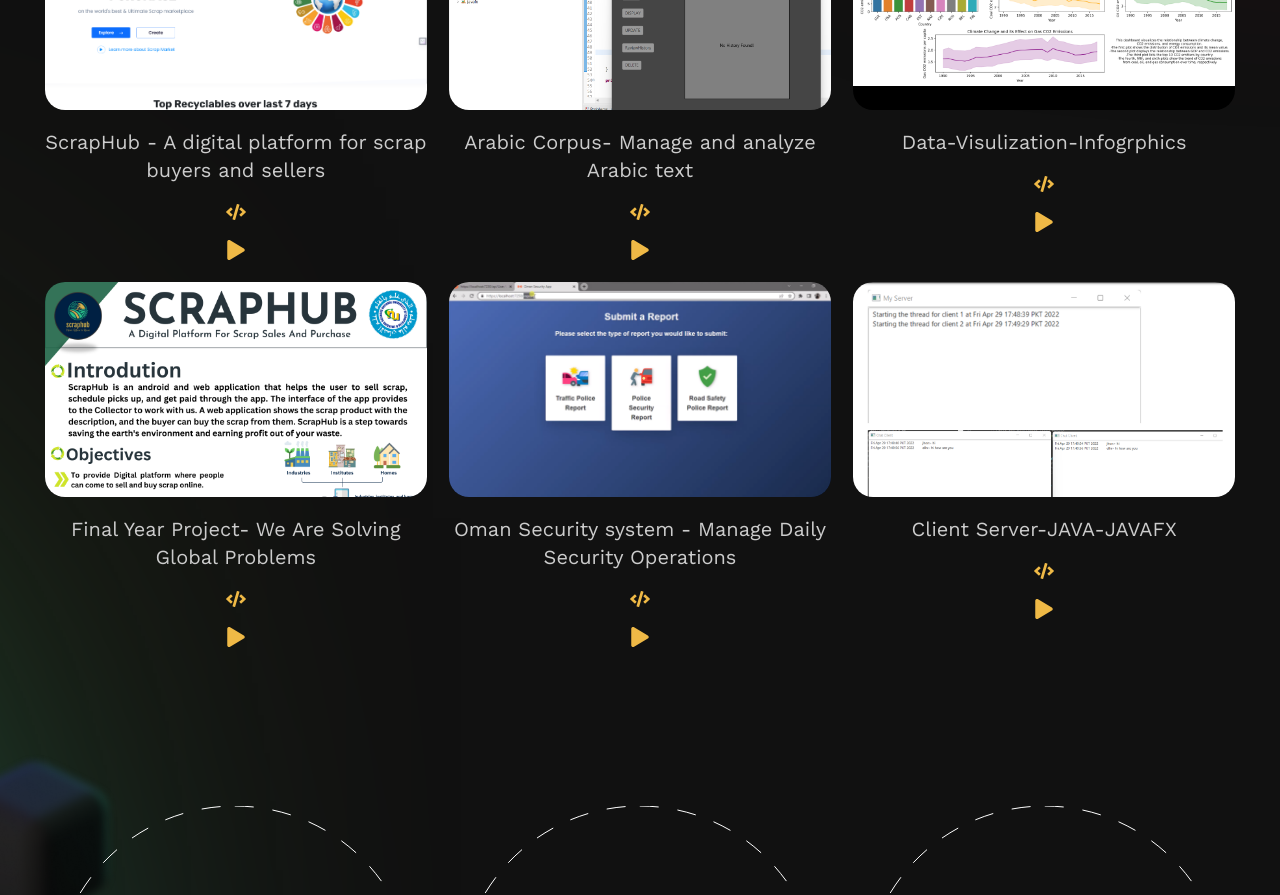
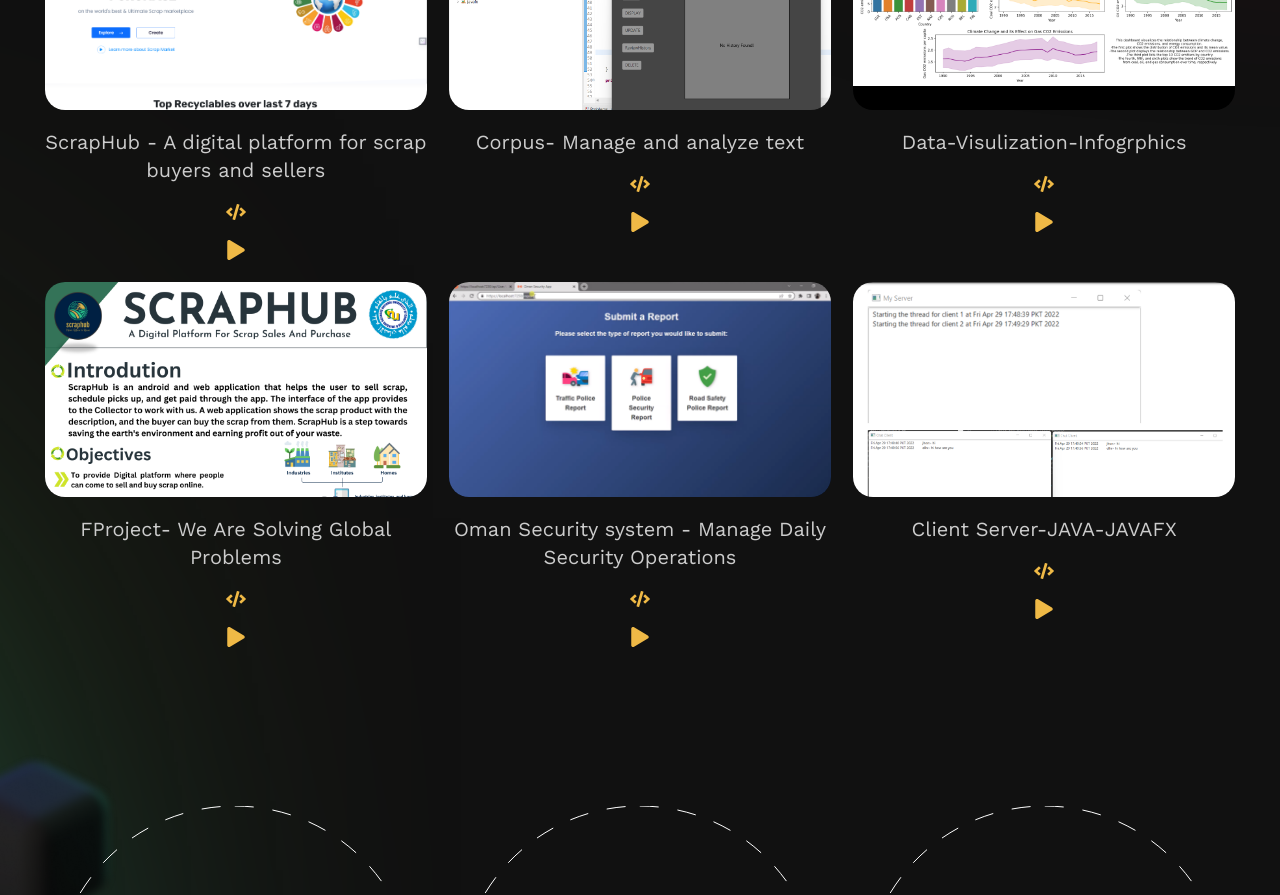
Before and after one commit to servalabs/personal-portfolio, a React (Vite) app: page / in a window 1280 px wide. Shown: the part 3300-4195 px from the top of the page. Built offline with nearby package versions, Linux system fonts and the light colour scheme.

Commit message:
Update data.js

```diff
--- a/src/data.js
+++ b/src/data.js
@@ -29,38 +29,38 @@ export const projects = [
         name: "ScrapHub - A digital platform for scrap buyers and sellers",
         image: p1,
         tags: ["dashboard", "website"],
-        codeLink: "https://github.com/Rizwan0994/ScrapHub.git",
-        // videoLink: "https://www.youtube.com/watch?v=8QZqX0ZxJZ8",
+        codeLink: "https://github.com/servalabs",
+        // videoLink: "https://www.youtube.com/",
     },
     {
-        name: "Arabic Corpus- Manage and analyze Arabic text",
+        name: "Corpus- Manage and analyze text",
         image: p2,
         tags: ["dashboard"],
-        codeLink: "https://github.com/SoftwareConstructionAndDev/project-corpus-infinity0990.git",
+        codeLink: "https://github.com/servalabs",
     },
     {
         name: "Data-Visulization-Infogrphics",
         image: p3,
         tags: ["all"],
-        codeLink: "https://github.com/Rizwan0994/Data-Visulization-Infogrphics.git",
+        codeLink: "https://github.com/servalabs",
     },
     {
-        name: "Final Year Project- We Are Solving Global Problems",
+        name: "FProject- We Are Solving Global Problems",
         image: p4,
         tags: ["mobile-app", "dashboard"],
-        codeLink: "https://github.com/Rizwan0994/ScrapHubApp.git",
+        codeLink: "https://github.com/servalabs",
     },
     {
         name: "Oman Security system - Manage Daily Security Operations",
         image: p5,
         tags: ["website", "dashboard"],
-        codeLink: "https://github.com/Rizwan0994/OmanSecurity.git",
+        codeLink: "https://github.com/servalabs",
     },
     {
         name: "Client Server-JAVA-JAVAFX",
         image: p6,
         tags: ["all"],
-        codeLink: "https://github.com/Rizwan0994/Client-Server-java-and-javaFX.git",
+        codeLink: "https://github.com/servalabs",
     },
 ];
 
```
